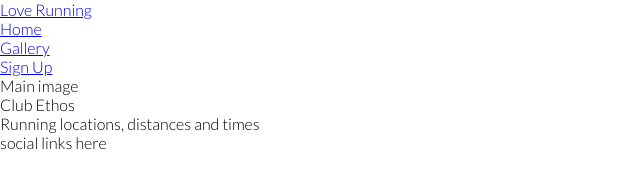
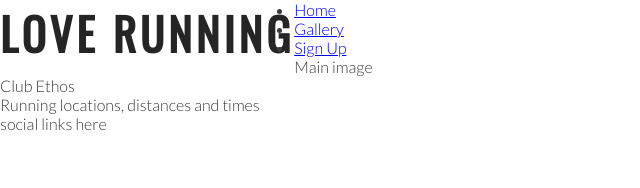
Before and after one commit to Tony118g/love-running, a plain HTML site: page index.html in a window 1280 px wide. Shown: the whole page, without its empty margins (0-640 px from the left). Drawn offline with nearby package versions, Linux system fonts and the light colour scheme.

Commit message:
Add style for headings and logo

```diff
--- a/assets/css/style.css
+++ b/assets/css/style.css
@@ -8,4 +8,18 @@
 body{
     font-family: lato, sans-serif;
     font-weight:300;
+    color:#3a3a3a;
 }
+
+/* headings and logo */
+
+h1, h2{
+    font-family:Oswald, sans-serif;
+    text-transform: uppercase;
+    letter-spacing: 4px;
+    color: #252525;
+}
+#logo{
+    float:left;
+    font-size:280%;
+}
--- a/index.html
+++ b/index.html
@@ -15,7 +15,7 @@
 <body>
     <header>
         <a href="index.html">
-            Love Running
+            <h1 id="logo">Love Running</h1>
         </a>
         <nav>
             <ul>
```
